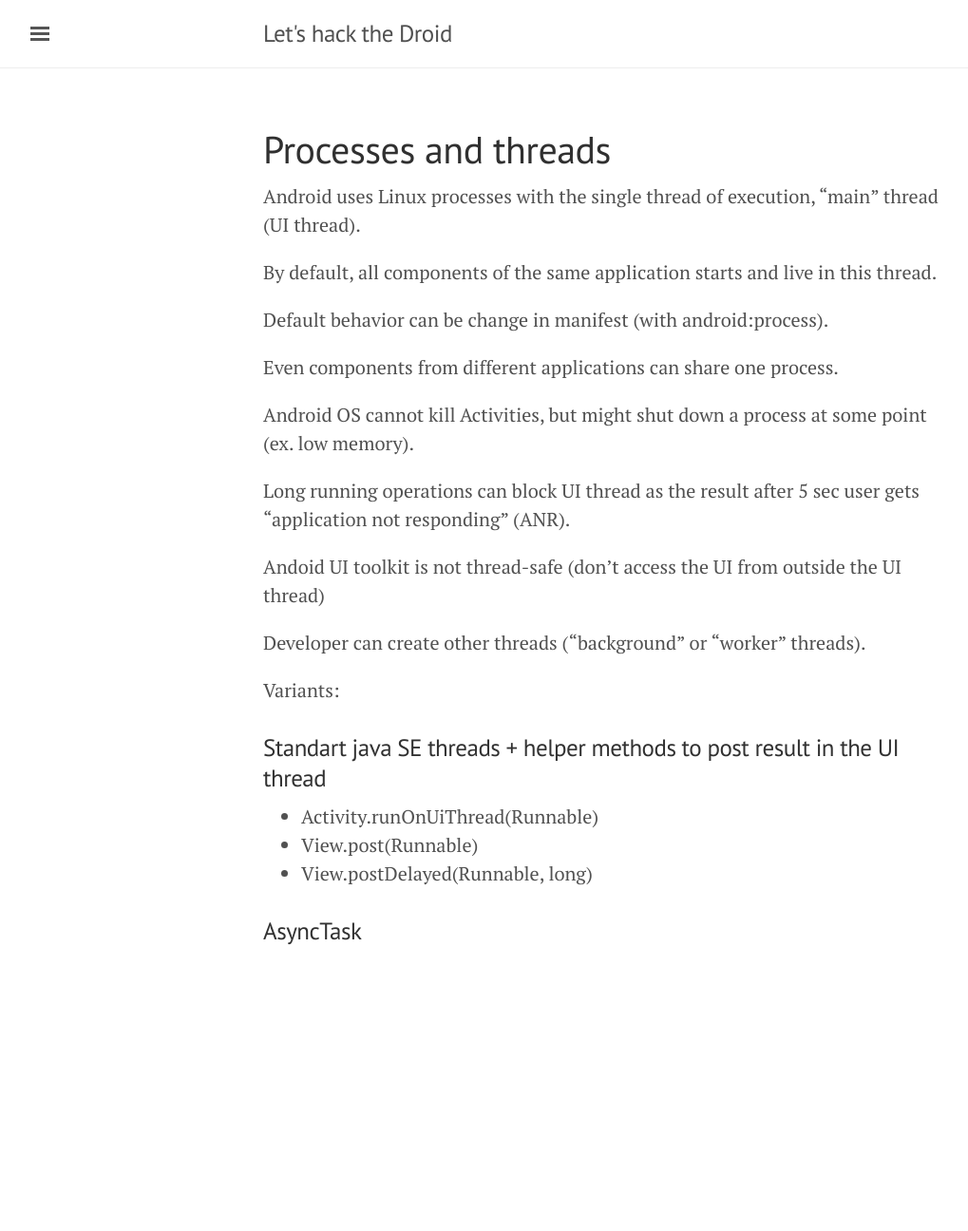
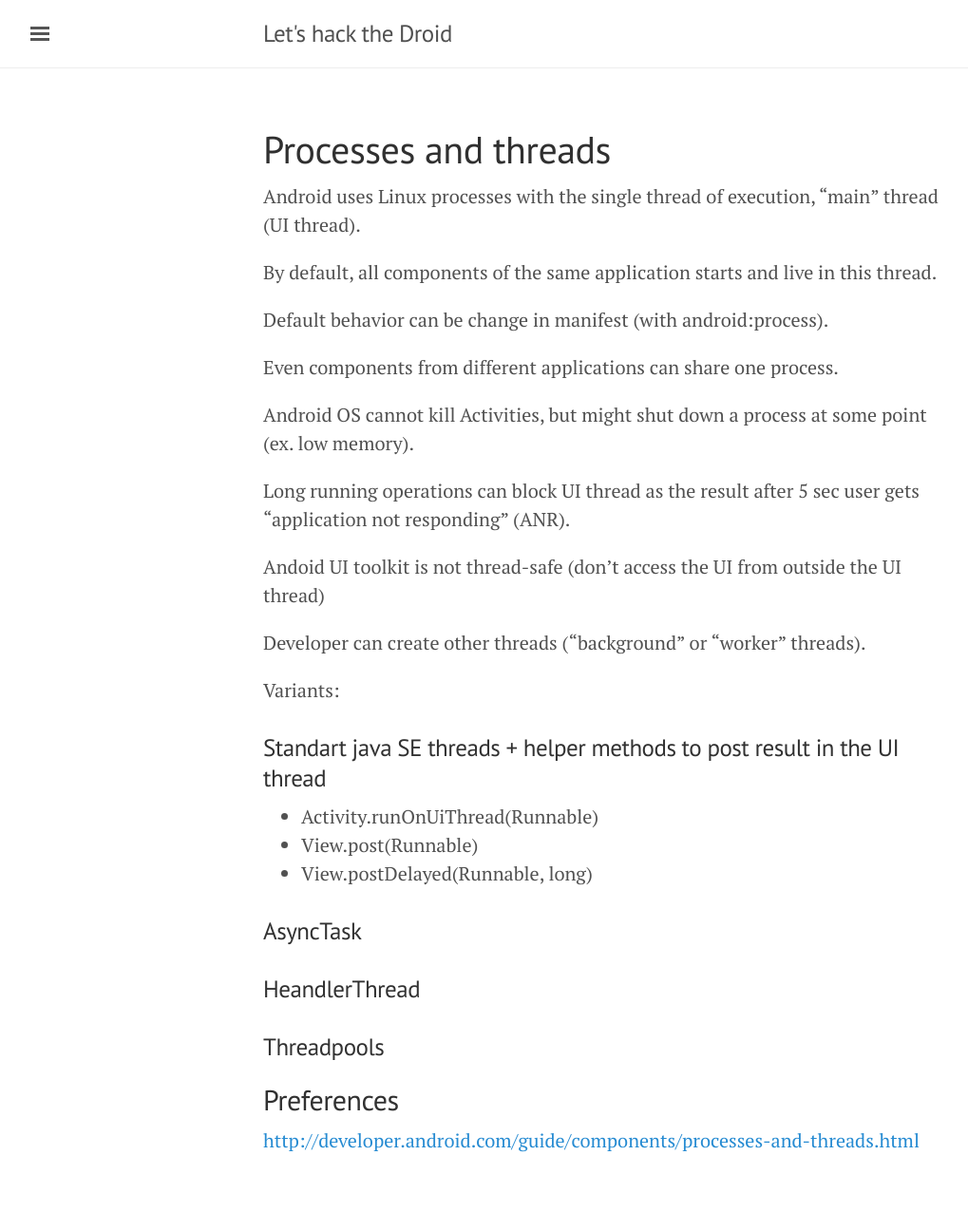
Before and after one commit to mgolokhov/mgolokhov.github.io, a Jekyll site: the page built from processes_and_threads.md, in a window 1280 px wide. Shown: the whole page at 95% size, without its empty margins (3-1022 px from the left). Built offline with Jekyll 4.4.1, drawn with Linux system fonts in a browser that asks for light colours; before the commit the page ends 1076 px from its top, so only the background shows below that.

Commit message:
plan for processes and threads

```diff
--- a/processes_and_threads.md
+++ b/processes_and_threads.md
@@ -28,3 +28,11 @@ Variants:
 * View.postDelayed(Runnable, long)
 
 ### AsyncTask
+
+### HeandlerThread
+
+### Threadpools
+
+## Preferences
+
+[http://developer.android.com/guide/components/processes-and-threads.html](http://developer.android.com/guide/components/processes-and-threads.html)
```
